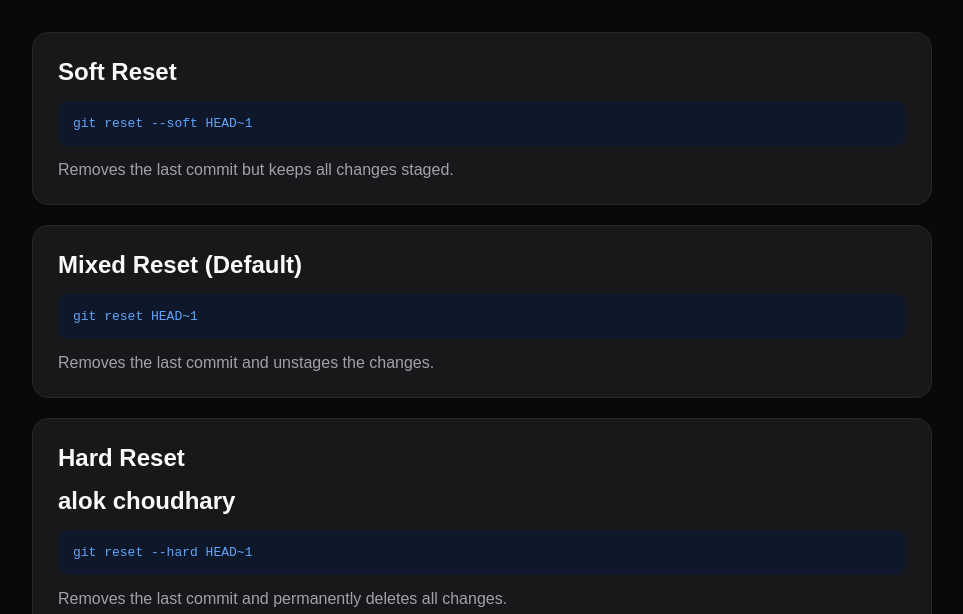
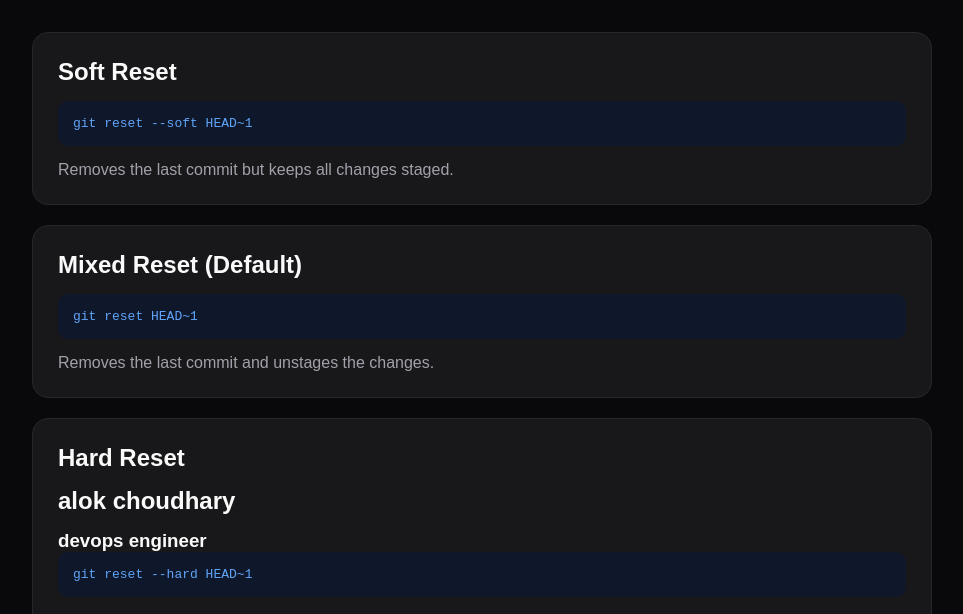
Before and after one commit to alokdevops43/git-reset-command, a plain HTML site: page index.html in a window 1280 px wide. Shown: the part 186-800 px from the top of the page, without its empty margins (158-1121 px from the left). Drawn offline with Linux system fonts and the light colour scheme.

Commit message:
git reset command done

```diff
--- a/index.html
+++ b/index.html
@@ -39,6 +39,7 @@
       <div class="card">
         <h2>Hard Reset</h2>
         <h2>alok choudhary</h2>
+        <h3>devops engineer</h3>
 
         <code>git reset --hard HEAD~1</code>
 
```
